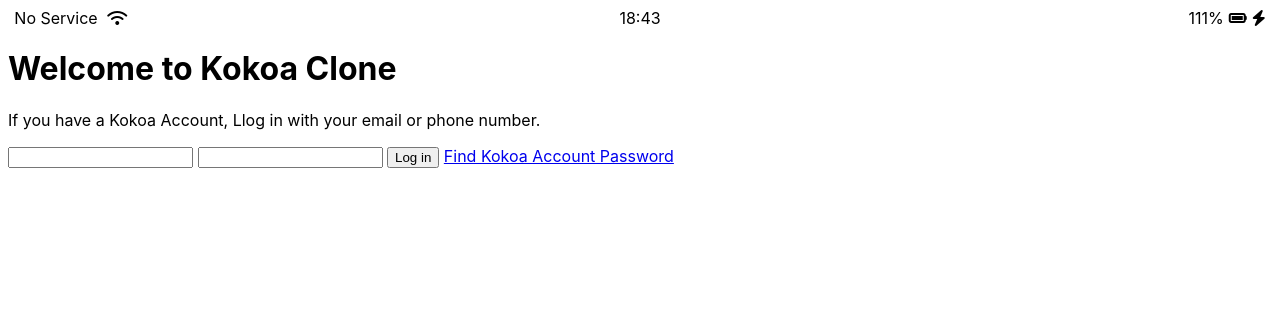
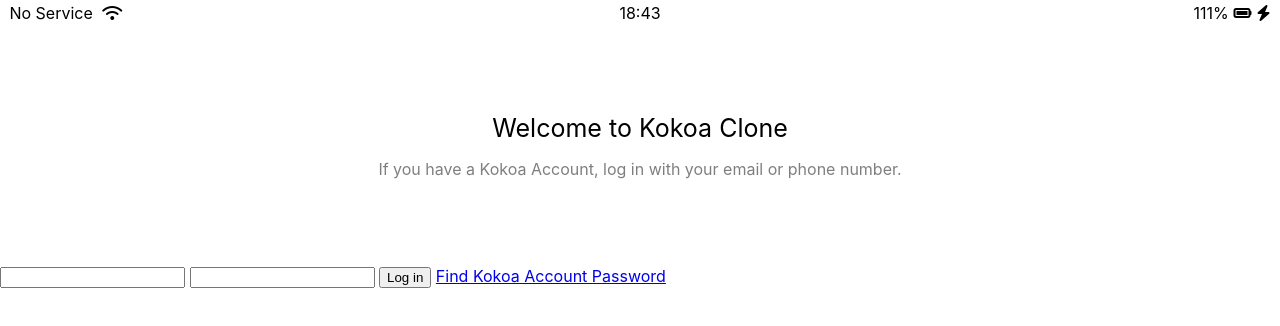
Before and after one commit to Flamingo7562/kokoa-clone-2025, a plain HTML site: page index.html in a window 1280 px wide. Drawn offline with Linux system fonts and the light colour scheme.

Commit message:
welcome-header created

```diff
--- /dev/null
+++ b/css/reset.css
@@ -0,0 +1,129 @@
+/* http://meyerweb.com/eric/tools/css/reset/
+   v2.0 | 20110126
+   License: none (public domain)
+*/
+
+html,
+body,
+div,
+span,
+applet,
+object,
+iframe,
+h1,
+h2,
+h3,
+h4,
+h5,
+h6,
+p,
+blockquote,
+pre,
+a,
+abbr,
+acronym,
+address,
+big,
+cite,
+code,
+del,
+dfn,
+em,
+img,
+ins,
+kbd,
+q,
+s,
+samp,
+small,
+strike,
+strong,
+sub,
+sup,
+tt,
+var,
+b,
+u,
+i,
+center,
+dl,
+dt,
+dd,
+ol,
+ul,
+li,
+fieldset,
+form,
+label,
+legend,
+table,
+caption,
+tbody,
+tfoot,
+thead,
+tr,
+th,
+td,
+article,
+aside,
+canvas,
+details,
+embed,
+figure,
+figcaption,
+footer,
+header,
+hgroup,
+menu,
+nav,
+output,
+ruby,
+section,
+summary,
+time,
+mark,
+audio,
+video {
+  margin: 0;
+  padding: 0;
+  border: 0;
+  font-size: 100%;
+  font: inherit;
+  vertical-align: baseline;
+}
+/* HTML5 display-role reset for older browsers */
+article,
+aside,
+details,
+figcaption,
+figure,
+footer,
+header,
+hgroup,
+menu,
+nav,
+section {
+  display: block;
+}
+body {
+  line-height: 1;
+}
+ol,
+ul {
+  list-style: none;
+}
+blockquote,
+q {
+  quotes: none;
+}
+blockquote:before,
+blockquote:after,
+q:before,
+q:after {
+  content: "";
+  content: none;
+}
+table {
+  border-collapse: collapse;
+  border-spacing: 0;
+}
--- /dev/null
+++ b/css/status-bar.css
@@ -0,0 +1,23 @@
+.status-bar {
+  display: flex;
+  justify-content: center;
+  padding: 5px 3px;
+}
+.status-bar__column {
+  width: 33%;
+}
+.status-bar__column:first-child span {
+  margin-right: 5px;
+}
+.status-bar__column:nth-child(2) {
+  display: flex;
+  justify-content: center;
+}
+.status-bar__column:last-child {
+  display: flex;
+  justify-content: flex-end;
+  align-items: center;
+}
+.status-bar__column .fa-battery-full {
+  margin: 0px 5px;
+}
--- a/css/styles.css
+++ b/css/styles.css
@@ -1,26 +1,21 @@
+@import "reset.css";
+@import "status-bar.css";
 body {
   font-family: -apple-system, BlinkMacSystemFont, "Segoe UI", Roboto, Oxygen,
     Ubuntu, Cantarell, "Open Sans", "Helvetica Neue", sans-serif;
 }
-.status-bar {
+.welcome-header {
+  margin: 90px 0px;
+  text-align: center;
   display: flex;
-  justify-content: center;
-}
-.status-bar__column {
-  width: 33%;
-}
-.status-bar__column:first-child span {
-  margin-right: 5px;
-}
-.status-bar__column:nth-child(2) {
-  display: flex;
-  justify-content: center;
-}
-.status-bar__column:last-child {
-  display: flex;
-  justify-content: flex-end;
+  flex-direction: column;
   align-items: center;
 }
-.status-bar__column .fa-battery-full {
-  margin: 0px 5px;
+.welcome-header__title {
+  margin-bottom: 20px;
+  font-size: 25px;
 }
+.welcome-header__text {
+  width: 60%;
+  opacity: 0.5;
+}
--- a/index.html
+++ b/index.html
@@ -25,7 +25,7 @@
     <header class="welcome-header">
       <h1 class="welcome-header__title">Welcome to Kokoa Clone</h1>
       <p class="welcome-header__text">
-        If you have a Kokoa Account, Llog in with your email or phone number.
+        If you have a Kokoa Account, log in with your email or phone number.
       </p>
     </header>
 
```
